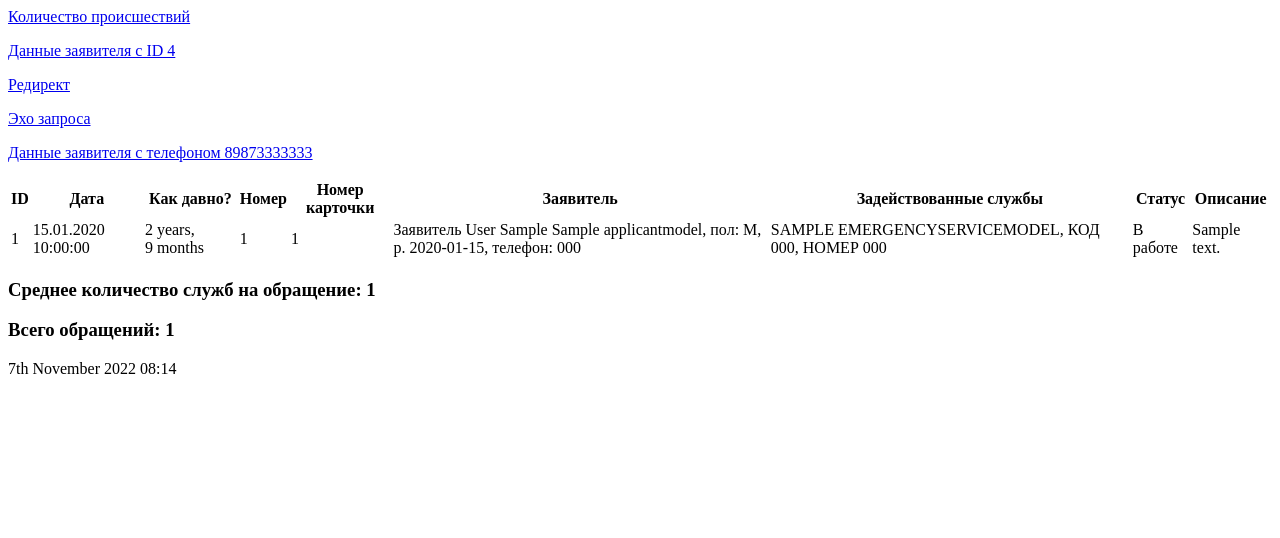
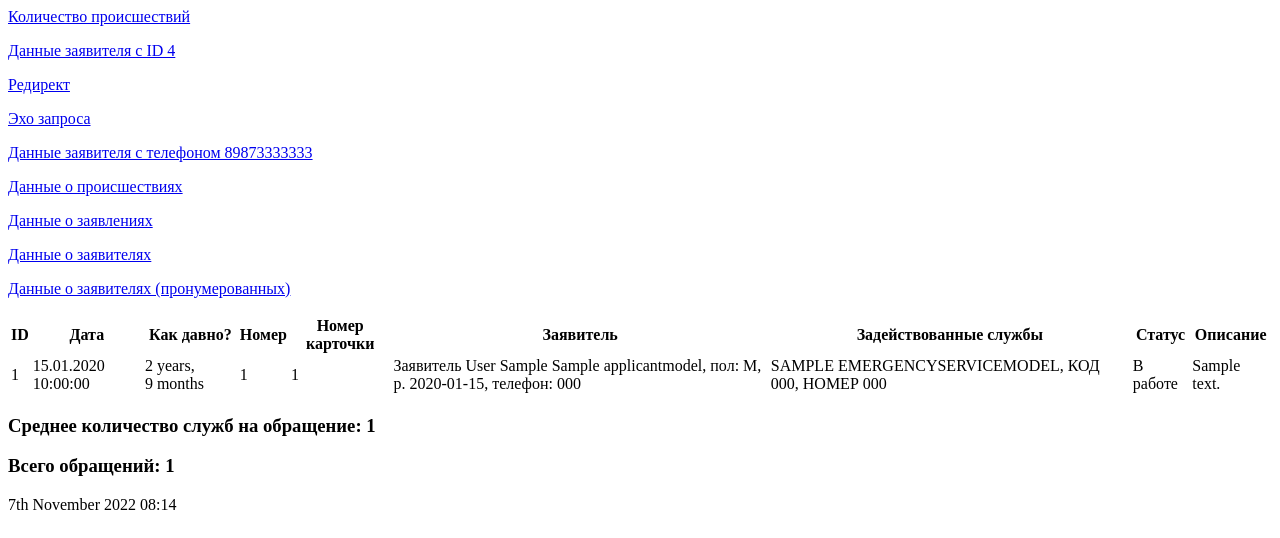
Before and after one commit to groomyjohny/Django-Intro_1_1, a Django app: page /core/all_appeals in a window 1280 px wide. Shown: the top 538 px of the page. Run offline with Django 4.2, Linux system fonts and the light colour scheme; tables that the repository leaves empty hold one stand-in row (values such as "Sample post").

Commit message:
1.5: added more links to base template

```diff
--- a/core/templates/base_template.html
+++ b/core/templates/base_template.html
@@ -6,11 +6,19 @@
 
     <body>
         {% block 'other_tasks' %}
-        <p><a href="views/1">Количество происшествий</a></p>
-        <p><a href="views/2?id=4">Данные заявителя с ID 4</a></p>
-        <p><a href="views/3">Редирект</a></p>
-        <p><a href="views/4?test=hello&foo=bar&msg=text">Эхо запроса</a></p>
-        <p><a href="views/5?phone=89873333333">Данные заявителя с телефоном 89873333333</a></p>
+        <div class="old-tasks">
+            <p><a href="views/1">Количество происшествий</a></p>
+            <p><a href="views/2?id=4">Данные заявителя с ID 4</a></p>
+            <p><a href="views/3">Редирект</a></p>
+            <p><a href="views/4?test=hello&foo=bar&msg=text">Эхо запроса</a></p>
+            <p><a href="views/5?phone=89873333333">Данные заявителя с телефоном 89873333333</a></p>
+        </div>
+        <div class="new-tasks">
+            <p><a href="all_accidents">Данные о происшествиях</a></p>
+            <p><a href="all_appeals">Данные о заявлениях</a></p>
+            <p><a href="all_applicants">Данные о заявителях</a></p>
+            <p><a href="all_applicants_numbered">Данные о заявителях (пронумерованных)</a></p>
+        </div>
         {% endblock %}
 
         <div class="head-spacer"></div>
```
